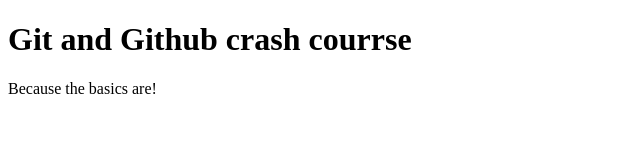
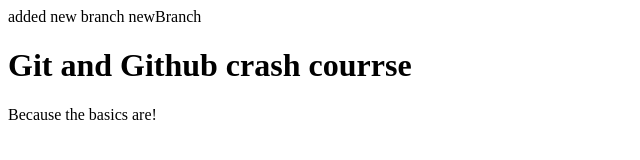
Before and after one commit to Devendra121dc/github-, a plain HTML site: page index.html in a window 1280 px wide. Shown: the whole page, without its empty margins (0-640 px from the left). Drawn offline with Linux system fonts and the light colour scheme.

Commit message:
new branch added

```diff
--- a/index.html
+++ b/index.html
@@ -9,6 +9,7 @@
 </head>
 
 <body>
+    <h>added new branch newBranch</h>
     <h1>Git and Github crash courrse</h1>
     <p>Because the basics are!</p>
 </body>
```
